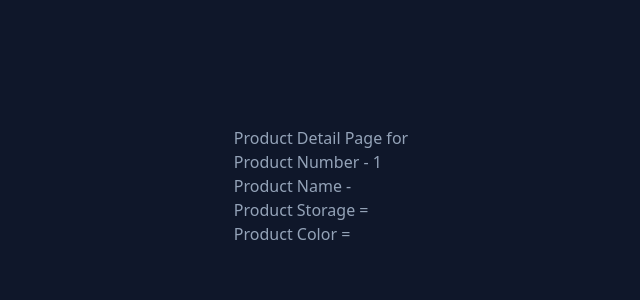
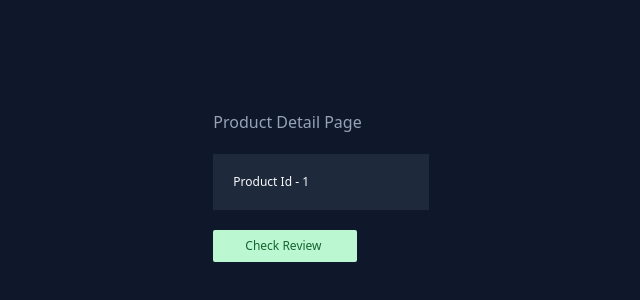
Before and after one commit to designervenkat/nextjs-ts-series, a Next.js app: page /products/1 in a window 1280 px wide. Shown: the part 214-514 px from the top of the page, without its empty margins (319-959 px from the left). Built offline with nearby package versions, Linux system fonts and the light colour scheme.

Commit message:
design fix

```diff
--- a/src/app/products/[productId]/page.tsx
+++ b/src/app/products/[productId]/page.tsx
@@ -1,27 +1,38 @@
+import Link from "next/link"
+
 export default async function ProductDetails(
-  { params, searchParams }: { params: { productId: number }, searchParams: Promise<{ [key:string]: string | string[] | undefined}> }
-  // { params }: {params: Promise<{productId: string}>}
+  {
+
+    params,
+    searchParams
+
+  } : {
+
+      params: Promise<{ productId: string }>,
+      searchParams: Promise<{ [key: string]: string | string[] | undefined }>
+
+    }
 ) {
-  console.log(params);
   // props prameters
   const { productId } = await params
-  // const productId = (await params).productId
 
   // search parameters
   const { name, storage, color } = await searchParams
 
-  // const name = (await searchParams).name
-  //  const storage = (await searchParams).storage
-  //  const color = (await searchParams).color
+  return (
+    <div className="grid place-content-center">
 
-  return (
-    <div>
-      Product Detail Page for <br />
+      <h2 className="my-5">Product Detail Page</h2>
 
-      Product Number - {productId} <br />
-      Product Name - {name} <br />
-      Product Storage = {storage} <br />
-      Product Color =  {color}
+      <div className="bg-slate-800 p-5 grid grid-cols-2 gap-6 text-xs text-slate-50">
+        {name && <p>Product Name - {name} </p>}
+        {productId && <p>Product Id - {productId} </p>}
+        {storage && <p>Product Storage - {storage} </p>}
+        {color && <p>Product Color - {color} </p>}
+      </div>
+
+      <Link className="bg-green-200 text-green-800 text-xs px-8 py-2 w-36 my-5 rounded-sm" href={`/products/10/reviews/10`}>Check Review</Link>
+
     </div>
   )
 }
--- a/src/app/products/[productId]/reviews/[reviewId]/page.tsx
+++ b/src/app/products/[productId]/reviews/[reviewId]/page.tsx
@@ -1,21 +1,16 @@
+import Link from 'next/link'
 import React from 'react'
-
-type Params = Promise<{
-
-    productId: string;
-    reviewId: string;
-
-}>;
 
 function getRandomNum(num: number) {
   return Math.floor(Math.random() * num)
 }
 
-export default async function Reviews({ params }: {params: Params}) {
+export default async function Reviews(
+  { params }: { params: Promise<{ productId: string, reviewId: string }>, }) {
 
   const { productId, reviewId } = await params
 
-   const random = getRandomNum(2)
+  const random = getRandomNum(2)
 
   if (random === 1) {
     throw new Error("Errow loading review")
@@ -24,7 +19,9 @@ export default async function Reviews({ params }: {params: Params}) {
 
   return (
     <div className='h-screen grid place-content-center'>
-      <h1 className='text-4xl'>Review {reviewId} for product { productId}</h1>
+      <h1 className='text-4xl'>Review {reviewId} for product {productId}</h1>
+
+      <Link className="bg-green-200 text-green-800 text-xs px-8 py-2 w-40 my-5 rounded-sm" href={`/products/10?name=Macbook&storage=16gb&color=SpaceGray`}>Product Details</Link>
     </div>
   )
 }
```
